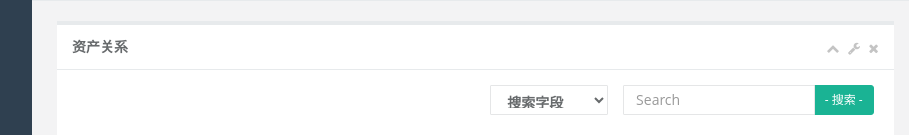
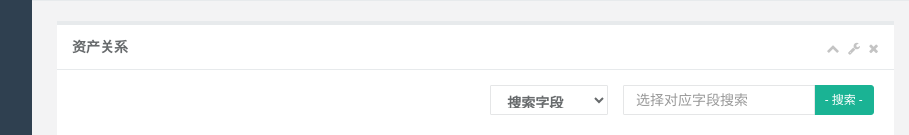
Before and after one commit to RoyceShen1/jumpserver, a Django app: page /jasset/relation/list/ in a window 1280 px wide. Shown: the part 156-291 px from the top of the page, without its empty margins (188-1097 px from the left). Run offline with Django 3.2, Linux system fonts and the light colour scheme; a user stored in the database is signed in; data comes from the database, SQL or seed files in the repository; data that the repository does not hold is empty; parts of the project's set-up code (start-up, migrations or seed data) failed here and were passed over; some libraries are stand-ins or nearby versions.

Commit message:
修改搜索栏提示文案

```diff
--- a/templates/jasset/asset_relation_list.html
+++ b/templates/jasset/asset_relation_list.html
@@ -64,7 +64,7 @@
 
                     <div class="col-sm-4" style="padding-right: 0">
                          <div class="input-group inline-group">
-                            <input type="text" class="form-control m-b input-sm" id="search_content" placeholder="Search">
+                            <input type="text" class="form-control m-b input-sm" id="search_content" placeholder="选择对应字段搜索">
                             <div class="input-group-btn">
                                 <button id='search_btn' href="{% url 'asset_list' %}?search=true" type="button" class="btn btn-sm btn-primary search-btn"  onclick="search_func()">
                                     - 搜索 -
```
